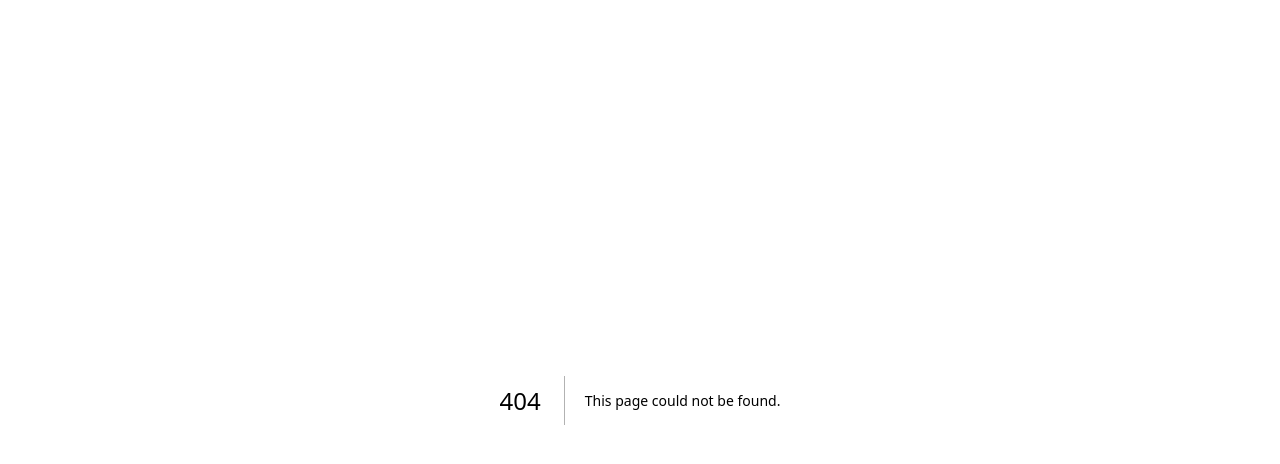
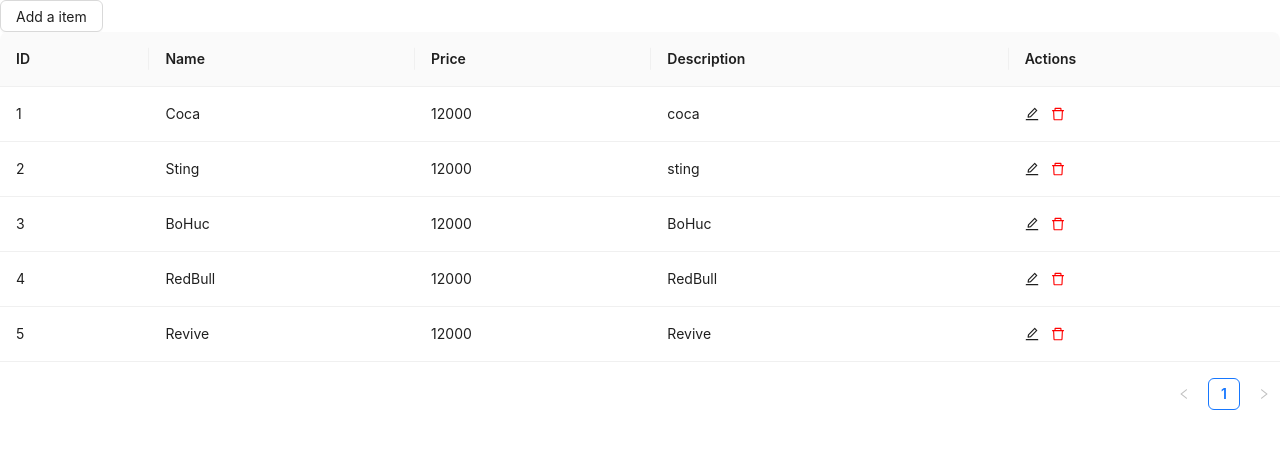
Before and after one commit to hoanght2512/billiard-management, a Next.js app: page /product in a window 1280 px wide. Before the commit this address had no page. Shown: the top 464 px of the page. Built offline with nearby package versions, Linux system fonts and the light colour scheme.

Commit message:
thien add page product

```diff
--- a/package.json
+++ b/package.json
@@ -14,7 +14,7 @@
     "@fortawesome/fontawesome-svg-core": "^6.4.2",
     "@fortawesome/free-solid-svg-icons": "^6.4.2",
     "@fortawesome/react-fontawesome": "^0.2.0",
-    "antd": "^5.10.0",
+    "antd": "^5.10.1",
     "next": "13.5.4",
     "react": "^18",
     "react-dom": "^18"
--- /dev/null
+++ b/src/app/(dashboard)/(products)/product/page.tsx
@@ -0,0 +1,170 @@
+// 'use client'
+// import React from 'react'
+// import { Container, Table } from 'react-bootstrap'
+
+'use client'
+
+import {Table, Button, Modal, Input} from "antd"
+import {useState} from 'react'
+import {EditOutlined, DeleteOutlined} from '@ant-design/icons'
+
+interface Product {
+  id: number
+  name: string
+  description: string
+  price: number
+  discount: number
+  image: string
+  category: string
+  unit: string
+}
+function App() {
+  const [isEditing, setIsEditing] = useState(false)
+  const [editingItem, setEditingItem] = useState(null)
+  const [dataSource, setDataSource] = useState([
+      {
+          id: 1,
+          name: 'Coca',
+          price: '12000',
+          description: 'coca'
+      },
+      {
+          id: 2,
+          name: 'Sting',
+          price: '12000',
+          description: 'sting'
+      },
+      {
+          id: 3,
+          name: 'BoHuc',
+          price: '12000',
+          description: 'BoHuc'
+      },
+      {
+        id: 4,
+        name: 'RedBull',
+        price: '12000',
+        description: 'RedBull'
+    },
+    {
+      id: 5,
+      name: 'Revive',
+      price: '12000',
+      description: 'Revive'
+  }
+  ]);
+
+
+
+ const columns= [
+  {
+      key: '1',
+      title: 'ID',
+      dataIndex: 'id'
+  },
+  {
+      key: '2',
+      title: 'Name',
+      dataIndex: 'name'
+  },
+  {
+      key: '3',
+      title: 'Price',
+      dataIndex: 'price'
+  },
+  {
+      key: '4',
+      title: 'Description',
+      dataIndex: 'description'
+  },
+  {
+    key: '5',
+    title: 'Actions',
+    render: (record) => {
+      return(
+      <>
+      <EditOutlined
+       onClick={() => {
+        onEditItem(record);
+      }} />
+      <DeleteOutlined onClick={()=>{
+        onDeleteItem(record)
+      }} style={{color: "red", marginLeft: 12}} />
+      </>
+      );
+    },
+  },
+];
+
+
+
+
+
+const onAddItem=()=>{
+  // const randomNumber = parseInt(Math.random()*1000)
+  const newItem = {
+
+          id: 6,
+          name: 'Dr Thanh',
+          price: '12000',
+          description: 'Dr Thanh'
+
+  }
+  setDataSource((pre) => {
+      return [...pre, newItem];
+  })
+}
+
+const onDeleteItem=(record)=>{
+  Modal.confirm({
+    title:'Are you sure to delete this item?',
+    okText: 'yes',
+    okType: 'danger',
+    onOk:()=>{
+      setDataSource((pre)=>{
+        return pre.filter((item) => item.id !== record.id);
+        });
+    }
+  })
+
+};
+
+const onEditItem= (record) => {
+  setIsEditing(true);
+  setEditingItem({...record})
+};
+
+return (
+  <div className="App">
+       <header className="App-header">
+       <Button onClick={onAddItem}>Add a item</Button>
+       <Table
+       columns={columns}
+       dataSource={dataSource}
+       >
+       </Table>
+       <Modal  title="Edit Item"
+       visible={isEditing}
+       okText="Save"
+       onCancel={() => {
+        setIsEditing(false);
+       }}
+       onOk={()=>{
+         setIsEditing(false);
+       }}
+       >
+        <Input value={editingItem?.name} onChange={(e)=>{
+          setEditingItem(pre=>{
+            return {...pre, name:e.target.value}
+          })
+        }} />
+
+        </Modal>
+       </header>
+  </div>
+  );
+
+}
+
+
+export default App
--- a/tsconfig.json
+++ b/tsconfig.json
@@ -8,7 +8,7 @@
     "noEmit": true,
     "esModuleInterop": true,
     "module": "esnext",
-    "moduleResolution": "bundler",
+    "moduleResolution": "Node",
     "resolveJsonModule": true,
     "isolatedModules": true,
     "jsx": "preserve",
```
Also changed, not shown: 1 other file (tests, documents, lock files or other folders).
